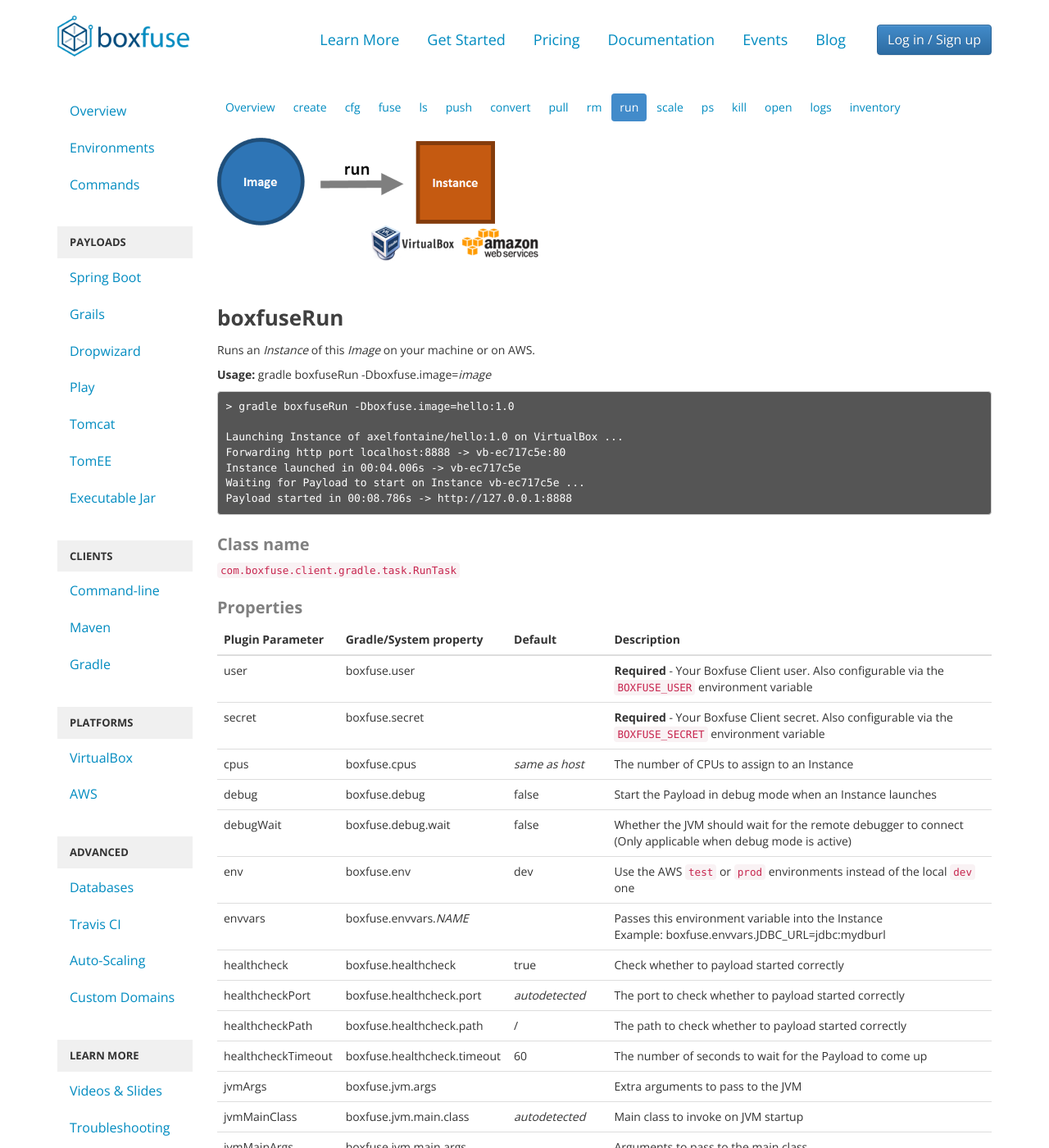
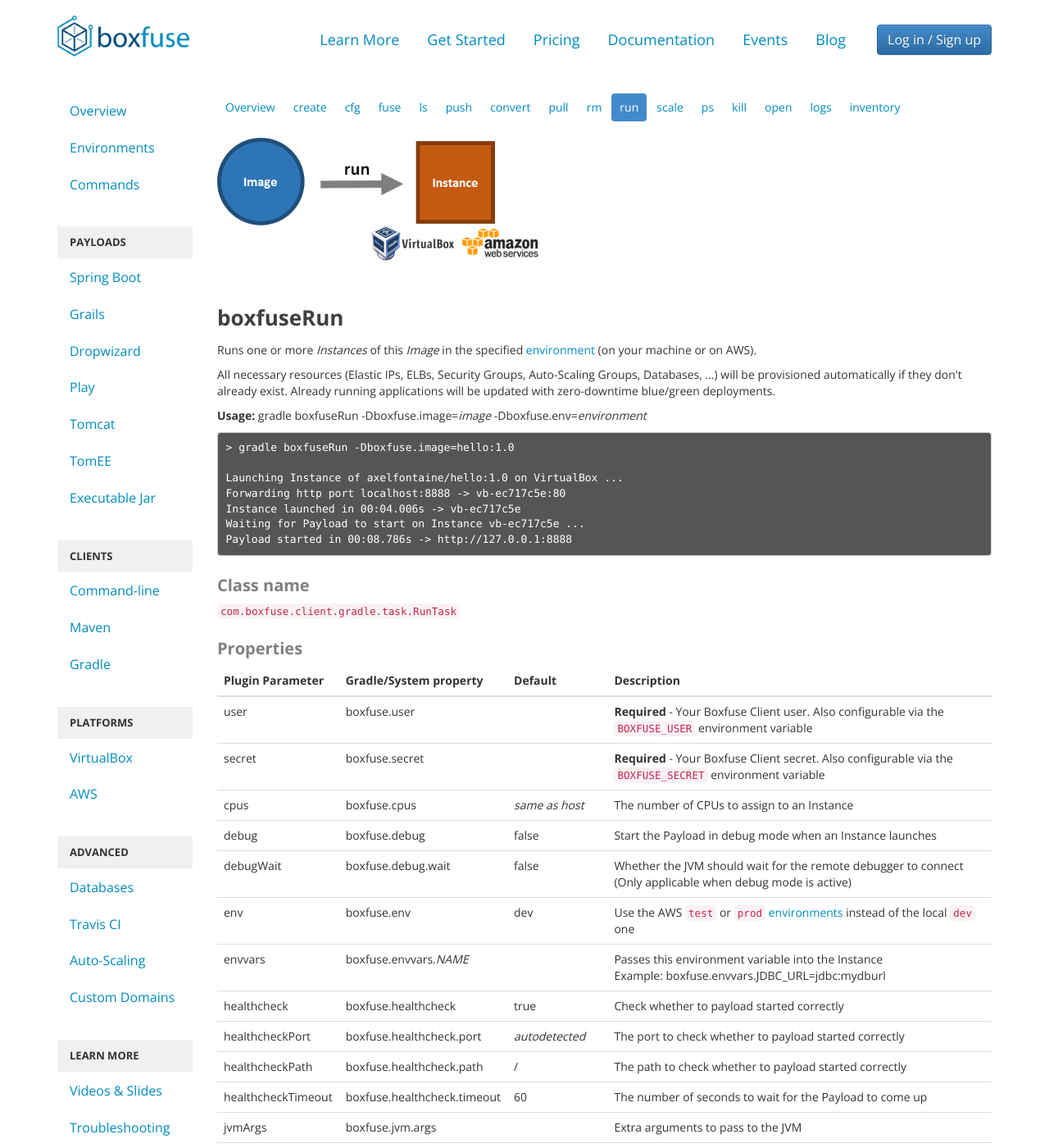
Before and after one commit to flyway/boxfuse.com, a Jekyll site: the page built from docs/gradle/run.html, in a window 1280 px wide and 1400 px high. Shown: the whole window at 82% size. Built offline with Jekyll 4.4.1, drawn with Linux system fonts in a browser that asks for light colours.

Commit message:
Improved description of run

```diff
--- a/docs/commands.html
+++ b/docs/commands.html
@@ -62,7 +62,10 @@ subtitle: 'Commands'
     <img src="/assets/img/commands/rm.png" alt="rm">
 
     <h2 id="run">run</h2>
-    <p>Runs an <em>Instance</em> of this <em>Image</em> on your machine or on AWS.</p>
+    <p>Runs one or more <em>Instances</em> of this <em>Image</em> in the specified <em>Environment</em> (on your machine or on AWS).</p>
+
+    <p>All necessary resources (Elastic IPs, ELBs, Security Groups, Auto-Scaling Groups, Databases, ...) will be provisioned
+        automatically if they don't already exist. Already running applications will be updated with zero-downtime blue/green deployments.</p>
     <img src="/assets/img/commands/run.png" alt="run">
 
     <h2 id="scale">scale</h2>
--- a/docs/gradle/run.html
+++ b/docs/gradle/run.html
@@ -6,9 +6,12 @@ pill: run
 
 <h2>boxfuseRun</h2>
 
-<p>Runs an <em>Instance</em> of this <em>Image</em> on your machine or on AWS.</p>
+<p>Runs one or more <em>Instances</em> of this <em>Image</em> in the specified <a href="/docs/environments">environment</a> (on your machine or on AWS).</p>
 
-<p><strong>Usage: </strong> gradle boxfuseRun -Dboxfuse.image=<em>image</em></p>
+<p>All necessary resources (Elastic IPs, ELBs, Security Groups, Auto-Scaling Groups, Databases, ...) will be provisioned
+    automatically if they don't already exist. Already running applications will be updated with zero-downtime blue/green deployments.</p>
+
+<p><strong>Usage: </strong> gradle boxfuseRun -Dboxfuse.image=<em>image</em> -Dboxfuse.env=<em>environment</em></p>
 
 <pre class="console">&gt; gradle boxfuseRun -Dboxfuse.image=hello:1.0
 
@@ -67,7 +70,7 @@ Payload started in 00:08.786s -> http://127.0.0.1:8888</pre>
         <td>env</td>
         <td>boxfuse.env</td>
         <td>dev</td>
-        <td>Use the AWS <code>test</code> or <code>prod</code> environments instead of the local <code>dev</code> one</td>
+        <td>Use the AWS <code>test</code> or <code>prod</code> <a href="/docs/environments">environments</a> instead of the local <code>dev</code> one</td>
     </tr>
     <tr>
         <td>envvars</td>
```
Also changed, not shown: docs/commandline/run.html (+6 -3 lines), docs/maven/run.html (+6 -3 lines).
